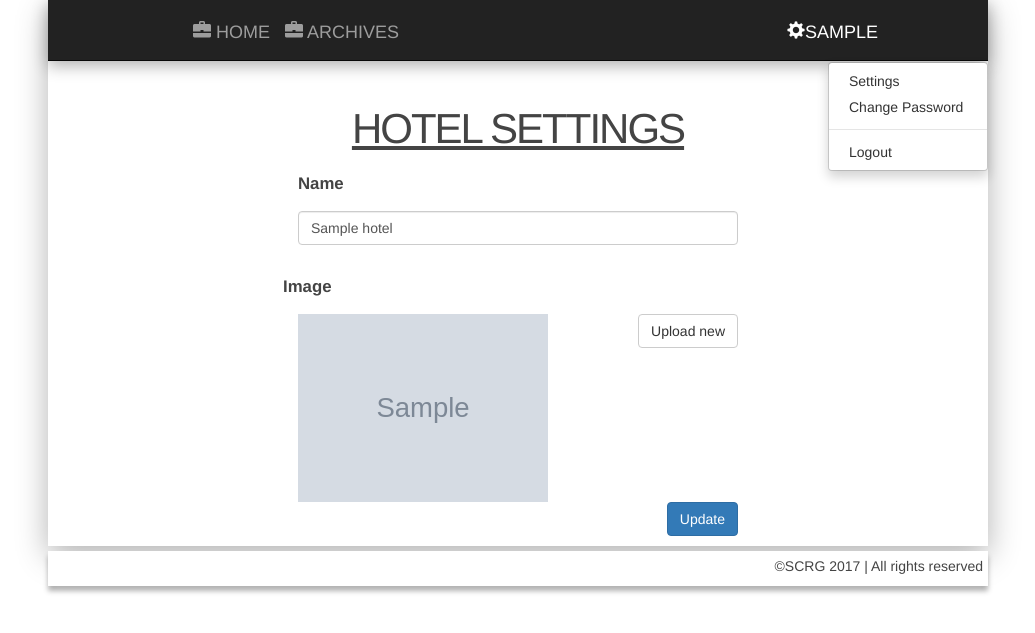
After one commit to greevedogg/flask_luggage, a Flask app: page /settings in a window 1280 px wide, after a click on "SAMPLE". The commit adds this page. Shown: the top 633 px of the page, without its empty margins (122-1157 px from the left). Run offline with Flask 2, Linux system fonts and the light colour scheme; a user stored in the database is signed in; tables that the repository leaves empty hold one stand-in row (values such as "Sample post"); grey boxes marked "Sample" are stand-in pictures; parts of the project's set-up code (start-up, migrations or seed data) failed here and were passed over; some libraries are stand-ins or nearby versions.

Commit message:
Support different hotels

```diff
--- a/app/config.py
+++ b/app/config.py
@@ -13,6 +13,9 @@ TESTING = "testing"
 VAGRANT = "vagrant"
 DEFAULT = "default"
 
+UPLOAD_FOLDER = os.path.join(basedir, 'media')
+
+
 class BaseConfig(object):
     DEBUG = False
     TESTING = False
@@ -26,6 +29,7 @@ class DevelopmentConfig(BaseConfig):
     DEBUG = True
     TESTING = True
     SQLALCHEMY_DATABASE_URI = 'mysql://' + MYSQL_USER + ':' + MYSQL_PASSWORD + '@' + MYSQL_HOST + '/' + MYSQL_DATABASE
+    #SQLALCHEMY_DATABASE_URI = 'sqlite:///' + os.path.join(basedir, 'Luggage.db')
     SECRET_KEY = '2b918f79-c95a-49b1-a89d-c6c86d7e6081'
 
 class ProductionConfig(BaseConfig):
--- a/app/forms.py
+++ b/app/forms.py
@@ -1,8 +1,9 @@
-from wtforms import Form, StringField, TextAreaField, SubmitField, HiddenField, validators, ValidationError
+from wtforms import Form, StringField, TextAreaField, SubmitField, HiddenField, validators, ValidationError, PasswordField
 from wtforms.validators import DataRequired
-from models import Luggage
+from models import Luggage, User
 from string import lower
 import re
+from flask_wtf.file import FileField
 
 def already_exists(form, field):
     if not form.id.data and Luggage.query.filter_by(ticket=field.data).first():
@@ -20,17 +21,66 @@ def check_location(form, field):
         raise ValidationError('Location has to start with numbers and ends with letters. Exceptions: Corral, Cart, Desk, Ref')
 
 
+def valid_credentials(form, field):
+    if not form.username.data or not form.password.data:
+        raise ValidationError('Both fields are required.')
+    if User.query.filter_by(username=form.username.data, password=form.password.data).first() is None:
+        raise ValidationError('User not found with this username and password.')
+    if form.currentHotel:
+        u = User.query.filter_by(username=form.username.data, password=form.password.data).first()
+        if u is not None and u.hotel.name != form.currentHotel:
+            raise ValidationError('User does not belong to %s Hotel.' % form.currentHotel)
+
+
+
+
+
+def check_current_password(form, field):
+    if field.data != form.currentPassword:
+        raise ValidationError('Invalid current password')
+
+
+def check_password(form, field):
+    if len(field.data) < 6:
+        raise ValidationError('Password should have least 6 characters')
+    if form.password1.data != form.password2.data:
+        raise ValidationError('Both passwords are not identical')
+
+
 class LuggageForm(Form):
-  name = StringField("Last Name", [validators.Required("Please enter a Last Name"), validators.Regexp(r"[A-Za-z-\']+", message="Please include only letters")])
-  ticket = StringField("Ticket #", [validators.Required("Please enter a Ticket #"), already_exists])
-  location = StringField("Location", [validators.Required("Please enter a Location"), check_location])
-  # bagCount = StringField("Bag Count", [validators.Required("Please enter # of bags"), validators.Regexp(r"\d{1,2}$", message="Please include only numbers. Maximum of two digits.")])
-  bagCount = StringField("Bag Count", [validators.Required("Please enter # of Bags")])
-  comments = TextAreaField("Comments")
-  loggedInBy = StringField("Logged By", [validators.Length(min=2, max=3, message='Please enter your initials, only 2 or 3 letters')])
-  modifiedBy = StringField("Last Modified By", [check_last_modified])
-  submit = SubmitField("Store")
-  id = HiddenField("Id")
+    name = StringField("Last Name", [validators.Required("Please enter a Last Name"), validators.Regexp(r"[A-Za-z-\']+", message="Please include only letters")])
+    ticket = StringField("Ticket #", [validators.Required("Please enter a Ticket #"), already_exists])
+    location = StringField("Location", [validators.Required("Please enter a Location"), check_location])
+    # bagCount = StringField("Bag Count", [validators.Required("Please enter # of bags"), validators.Regexp(r"\d{1,2}$", message="Please include only numbers. Maximum of two digits.")])
+    bagCount = StringField("Bag Count", [validators.Required("Please enter # of Bags")])
+    comments = TextAreaField("Comments")
+    loggedInBy = StringField("Logged By", [validators.Length(min=2, max=3, message='Please enter your initials, only 2 or 3 letters')])
+    modifiedBy = StringField("Last Modified By", [check_last_modified])
+    submit = SubmitField("Store")
+    id = HiddenField("Id")
+
 
 class SearchForm(Form):
     search = StringField('search', validators=[DataRequired()])
+
+
+class LoginForm(Form):
+    username = StringField('Username', validators=[validators.Required("Please enter a Username"), validators.Regexp(r"[A-Za-z-\']+", message="Please include only letters")])
+    password = PasswordField("Password", validators=[validators.Required("Please enter the password"), valid_credentials])
+    def __init__(self, formdata=None, *args, **kwargs):
+        super(LoginForm, self).__init__(formdata, *args, **kwargs)
+        self.currentHotel = args[0]
+
+
+class ChangePasswordForm(Form):
+    current = PasswordField('Current Password', validators=[validators.Required("Please enter the current password"), check_current_password])
+    password1 = PasswordField("New Password", validators=[validators.Required("Please enter the new password"), check_password])
+    password2 = PasswordField("Confirm Password", validators=[validators.Required("Please enter the password again"), ])
+    def __init__(self, formdata=None, *args, **kwargs):
+        super(ChangePasswordForm, self).__init__(formdata, *args, **kwargs)
+        self.currentPassword = args[0]
+
+
+
+class HotelForm(Form):
+    name = StringField('Name', validators=[validators.Required("Please enter a name"), validators.Regexp(r"[A-Za-z-\']+", message="Please include only letters")])
--- a/app/routes.py
+++ b/app/routes.py
@@ -6,15 +6,19 @@
 # import flask.ext.whooshalchemy
 from flask import Blueprint, session, g, redirect, render_template, request, flash
 from helpers import url_for
-from forms import LuggageForm, SearchForm
-from models import Luggage, db, Archive, Location
-from sqlalchemy import exc
+from forms import LuggageForm, SearchForm, LoginForm
+from models import Luggage, db, Archive, Hotel, User
+from sqlalchemy import exc, or_
 from config import MAX_SEARCH_RESULTS
 import re
 from datetime import datetime, timedelta
-import json
+import os
 from whoosh.index import LockError
-
+from flask_login import login_user, logout_user, login_required, current_user
+from app.forms import ChangePasswordForm, HotelForm
+from werkzeug.utils import secure_filename
+from app.config import UPLOAD_FOLDER
+from flask import send_from_directory
 
 luggage = Blueprint('luggage', __name__, template_folder='templates')
 
@@ -24,11 +28,12 @@ def before_request():
     g.search_form = SearchForm(request.form)
 
 
-@luggage.route('/', methods=['GET', 'POST'])
+@luggage.route('/luggage', methods=['GET', 'POST'])
+@login_required
 def create_luggage():
     form = LuggageForm(request.form)
 
-    items = [item for item in Luggage.query.order_by(Luggage.timeIn.desc()).all()]
+    items = [item for item in Luggage.query.order_by(Luggage.timeIn.desc()).filter_by(hotel_id=current_user.hotel_id)]
     locations_availability = None  # TODO: find out cleaner way to augment plan with bin location finder
 
     if request.method == 'POST':
@@ -43,7 +48,8 @@ def create_luggage():
                 bagCount = form.bagCount.data
                 loggedInBy = form.loggedInBy.data.upper()
                 comments = form.comments.data
-                entity = Luggage(name, ticket, location, bagCount, loggedInBy, comments)
+                hotel_id = current_user.hotel_id
+                entity = Luggage(name, ticket, location, bagCount, loggedInBy, comments, hotel_id)
                 db.session.add(entity)
                 db.session.commit()
                 flash('Entry Submitted to Luggage Log.')
@@ -56,6 +62,7 @@ def create_luggage():
 
 
 @luggage.route('/ticket/<id>',  methods=['POST', 'GET'])
+@login_required
 def edit_ticket(id):
     if request.method == 'POST':
         id = request.form.get('id')
@@ -91,6 +98,7 @@ def edit_ticket(id):
 
 
 @luggage.route('/ticket/<id>/complete', methods=['GET'])
+@login_required
 def complete_ticket(id):
     luggage = Luggage.query.get(id)
     loggedOutBy = re.sub(r'[\W]+', '', request.args.get('loggedOutBy'))
@@ -100,7 +108,7 @@ def complete_ticket(id):
     try:
         if luggage:
             archive = Archive(luggage.name, luggage.ticket, luggage.location, luggage.bagCount, luggage.loggedInBy,
-                              luggage.timeIn, luggage.modifiedBy, luggage.lastModified, loggedOutBy, luggage.comments)
+                              luggage.timeIn, luggage.modifiedBy, luggage.lastModified, luggage.hotel_id, loggedOutBy, luggage.comments)
 
             db.session.add(archive)
             db.session.delete(luggage)
@@ -117,29 +125,118 @@ def show_luggage():
 
 
 @luggage.route('/search', methods=['POST'])
+@login_required
 def search():
     return redirect(url_for('luggage.search_results', query=g.search_form.search.data))
 
 
 @luggage.route('/search_results/<query>')
+@login_required
 def search_results(query):
-    results = Luggage.query.whoosh_search("*" + query + "*", MAX_SEARCH_RESULTS).all()
+    results = Luggage.query.whoosh_search("*" + query + "*", MAX_SEARCH_RESULTS).filter_by(hotel_id=current_user.hotel_id)
     return render_template('search_results.html', query=query, results=results)
 
 
 @luggage.route('/archive', methods=['POST', 'GET'])
+@login_required
 def show_archive():
     return show_specific_archive(datetime.today().strftime("%Y%m%d"))
 
 
 @luggage.route('/archive/<day>', methods=['POST', 'GET'])
+@login_required
 def show_specific_archive(day):
     archiveDate = datetime.strptime(day,"%Y%m%d")
     limitDate = archiveDate + timedelta(days=1)
-    _archives=Archive.query.filter(Archive.timeIn >= archiveDate).filter(Archive.timeIn <= limitDate).order_by(Archive.timeIn.desc()).all()
-    entry = [item for item in _archives]
+    _archives = Archive.query.filter(Archive.timeIn >= archiveDate).filter(Archive.timeIn <= limitDate).order_by(Archive.timeIn.desc())
+    _archives = _archives.filter(or_(Archive.hotel_id==None, Archive.hotel_id==current_user.hotel_id))
 
     daysBeforeToday = timedelta(days= (datetime.today() - archiveDate).days ).days
     daysBeforeToday = daysBeforeToday if (daysBeforeToday <= 5) else 5
     printableDays = [archiveDate - timedelta(days=x) for x in range(-daysBeforeToday, 7)]
-    return render_template("archive.html", entry=entry, printableDays=printableDays, archiveDate=archiveDate)
+    return render_template("archive.html", entry=_archives, printableDays=printableDays, archiveDate=archiveDate)
+
+
+
+@luggage.route('/login', methods=['GET', 'POST'])
+def login():
+    form = LoginForm(request.form, request.args.get('hotel'))
+    if request.method == 'GET' or form.validate() == False:
+        return render_template('login.html', form=form)
+    username = form.username.data
+    password = form.password.data
+    registered_user = User.query.filter_by(username=username,password=password).first()
+    login_user(registered_user)
+    flash('Logged in successfully')
+    return redirect(url_for('luggage.create_luggage'))
+
+
+@luggage.route("/password", methods=['GET', 'POST'])
+@login_required
+def change_password():
+    form = ChangePasswordForm(request.form, current_user.password)
+
+    if request.method == 'GET' or form.validate() == False:
+        return render_template('change_password.html', form=form)
+
+    current_user.password = form.password1.data
+    db.session.commit()
+    return redirect(url_for('luggage.create_luggage'))
+
+
+@luggage.route("/logout")
+@login_required
+def logout():
+    logout_user()
+    return redirect("/")
+
+
+@luggage.route("/settings", methods=['GET', 'POST'])
+@login_required
+def change_hotel_settings():
+    form = HotelForm(request.form, obj=current_user.hotel)
+
+    if request.method == 'GET' or form.validate() == False:
+        return render_template('hotel_settings.html', form=form, object=current_user.hotel)
+
+    current_user.hotel.name = form.name.data
+    db.session.commit()
+    return redirect(url_for('luggage.create_luggage'))
+
+
+@luggage.route("/")
+def home():
+    return render_template("home.html", hotels=Hotel.query.all())
+
+
+ALLOWED_EXTENSIONS = set(['png', 'jpg', 'jpeg', 'gif'])
+
+def allowed_file(filename):
+    return '.' in filename and \
+           filename.rsplit('.', 1)[1].lower() in ALLOWED_EXTENSIONS
+
+
+@luggage.route('/upload', methods=['GET', 'POST'])
+def upload_file():
+    if request.method == 'POST':
+        # check if the post request has the file part
+        if 'file' not in request.files:
+            flash('No file part')
+            return redirect(request.url)
+        file = request.files['file']
+        # if user does not select file, browser also submit a empty part without filename
+        if file.filename == '':
+            flash('No selected file')
+            return redirect(request.url)
+        if file and allowed_file(file.filename):
+            filename = secure_filename(file.filename)
+            file.save(os.path.join(UPLOAD_FOLDER, filename))
+            current_user.hotel.image = filename
+            db.session.commit()
+            return redirect(url_for('luggage.change_hotel_settings', filename=filename))
+    return render_template('hotel_upload_file.html')
+
+
+@luggage.route('/media/images/<path:filename>')
+def serve_image(filename):
+    return send_from_directory(UPLOAD_FOLDER, filename)
--- a/app/static/css/main.css
+++ b/app/static/css/main.css
@@ -109,7 +109,7 @@ h2, h3 {
 
 .navbar .container {
   padding: 5px 0 5px 50px;
-  width: 600px;
+  width: 750px;
 }
 
 .navbar .navbar-form {
@@ -500,3 +500,15 @@ div#search_bar{
 .is-tablet .dropdown-menu {
   margin-top: -4px;
 }
+
+.hotel-block {
+	margin: 2% 3% 2% 2%;
+	width: 28%;
+	float: left;
+}
+
+.hotel-block .jumbotron {
+	display: block;
+	padding: 30px;
+  min-height: 150px;
+}
--- /dev/null
+++ b/app/templates/base.html
@@ -0,0 +1,78 @@
+<!DOCTYPE html>
+<html>
+<head>
+    <title>Luggage Services</title>
+    <meta name="viewport" content="width=device-width, initial-scale=1">
+    <meta name="apple-mobile-web-app-capable" content="yes" />
+    <meta name="apple-mobile-web-app-status-bar-style" content="black">
+    <link rel="stylesheet" href="//maxcdn.bootstrapcdn.com/bootstrap/3.3.5/css/bootstrap.min.css">
+    <script src="//ajax.googleapis.com/ajax/libs/jquery/1.12.3/jquery.min.js"></script>
+    <script src="{{ url_for('static', filename='js/restive.min.js') }}"></script>
+    <script src="{{ url_for('static', filename='js/fastclick.js') }}"></script>
+    <link rel="stylesheet" href="{{ url_for('static', filename='css/main.css') }}?release=20170223">
+</head>
+<body>
+
+{% block main_templates %}
+{% endblock %}
+
+{% block navbar %}
+{% if current_user.is_authenticated %}
+<nav class="navbar navbar-inverse navbar-fixed-top center">
+    <div class="container">
+        <div class="navbar-header">
+            <a class="navbar-brand navbar-left" href="/luggage"><span class="glyphicon glyphicon-briefcase"></span> Home</a>
+            <a class="navbar-brand" href="/archive"><span class="glyphicon glyphicon-briefcase"></span> Archives</a>
+
+        </div>
+        {% block extra_navbar %}{% endblock %}
+        <div class="navbar-header navbar-right">
+            <a class="navbar-brand" href="#" id="UserDropdownMenu" data-toggle="dropdown" aria-haspopup="true" aria-expanded="false">
+              <span class="glyphicon glyphicon-cog"></span>{{ current_user.username }}
+            </a>
+            <ul class="dropdown-menu" aria-labelledby="UserDropdownMenu">
+              <li><a href="{{ url_for('luggage.change_hotel_settings') }}">Settings</a></li>
+              <li><a href="{{ url_for('luggage.change_password') }}">Change Password</a></li>
+              <li role="separator" class="divider"></li>
+              <li><a href="{{ url_for('luggage.logout') }}">Logout</a></li>
+            </ul>
+
+        </div>
+    </div>
+    <!-- /.container -->
+</nav>
+{% endif %}
+{% endblock %}
+
+<div class="outer center" id="top">
+    <div class="container-fluid">
+        {% block container %}
+        {% endblock %}
+    </div>
+</div>
+
+{% block footer %}
+<div id="foot">
+    <div class="footer">
+        <div class="center">
+
+            <p id="footertext">&copy;SCRG {{ current_year() }} | All rights reserved</p>
+        </div>
+    </div>
+</div>
+{% endblock %}
+
+<script src="//maxcdn.bootstrapcdn.com/bootstrap/3.3.5/js/bootstrap.min.js"></script>
+{% block main_scripts %}
+{% endblock %}
+
+{% block scripts %}
+{% endblock %}
+
+{# Important to instantiate root view AFTER registering components #}
+<script src="{{ url_for('static', filename='js/vue.global.js') }}"></script>
+{#<script src="https://getfirebug.com/firebug-lite.js#startOpened"></script>#}
+{#<script src="https://getfirebug.com/firebug-lite.js#startOpened=false"></script>#}
+
+</body>
+</html>
--- /dev/null
+++ b/app/templates/hotel_settings.html
@@ -0,0 +1,35 @@
+{% extends "base.html" %}
+
+{% block container %}
+<div class="row">
+  <div class="col-sm-6 col-sm-offset-3 col-xs-6 col-xs-offset-2">
+    <h2>Hotel Settings</h2>
+
+    {% for message in form.name.errors %}
+      <div class="alert alert-danger">{{ message }}</div>
+    {% endfor %}
+    <form action="{{ url_for('luggage.change_hotel_settings') }}" method="post" class="form-horizontal" enctype="multipart/form-data">
+
+      {{ form.csrf_token }}
+
+      {{ form.name.label }}
+      {{ form.name(class="form-control")|e }}<br/>
+
+      <div class="row">
+        <label for="image">Image</label>
+        <div class="col-sm-6">
+          {% if object.image %}
+          <img alt="" src="{{ url_for('luggage.serve_image', filename=object.image) }}" style="max-width: 250px;" />
+          {% endif %}
+        </div>
+        <div class="col-sm-6">
+          <a href="{{ url_for('luggage.upload_file') }}" class="btn btn-default pull-right">Upload new</a>
+        </div>
+      </div>
+
+      <button class="btn btn-default btn-primary pull-right" type="submit">Update</button>
+    </form>
+
+  </div>
+</div>
+{% endblock %}
--- a/requirements-dev.txt
+++ b/requirements-dev.txt
@@ -2,6 +2,7 @@ alembic==0.8.6
 Appium-Python-Client==0.22
 blinker==1.4
 Flask==0.10.1
+flask-login==0.4.0
 Flask-Migrate==1.8.0
 Flask-Script==2.0.5
 Flask-SQLAlchemy==2.1
--- a/requirements.txt
+++ b/requirements.txt
@@ -1,6 +1,7 @@
 alembic==0.8.6
 blinker==1.4
 Flask==0.10.1
+flask-login==0.4.0
 Flask-Migrate==1.8.0
 Flask-Script==2.0.5
 Flask-SQLAlchemy==2.1
```
Also changed, not shown: app/__init__.py (+14 -1 lines), app/migrations/versions/ccd3f4d7ea94_.py (added, +49 -0 lines), app/migrations/versions/e7860c0dc119_.py (added, +34 -0 lines), app/models.py (+50 -15 lines), app/templates/change_password.html (added, +31 -0 lines), app/templates/home.html (added, +24 -0 lines), app/templates/hotel_upload_file.html (added, +14 -0 lines), app/templates/layout.html (+7 -51 lines), app/templates/login.html (added, +29 -0 lines), 2 other files.
